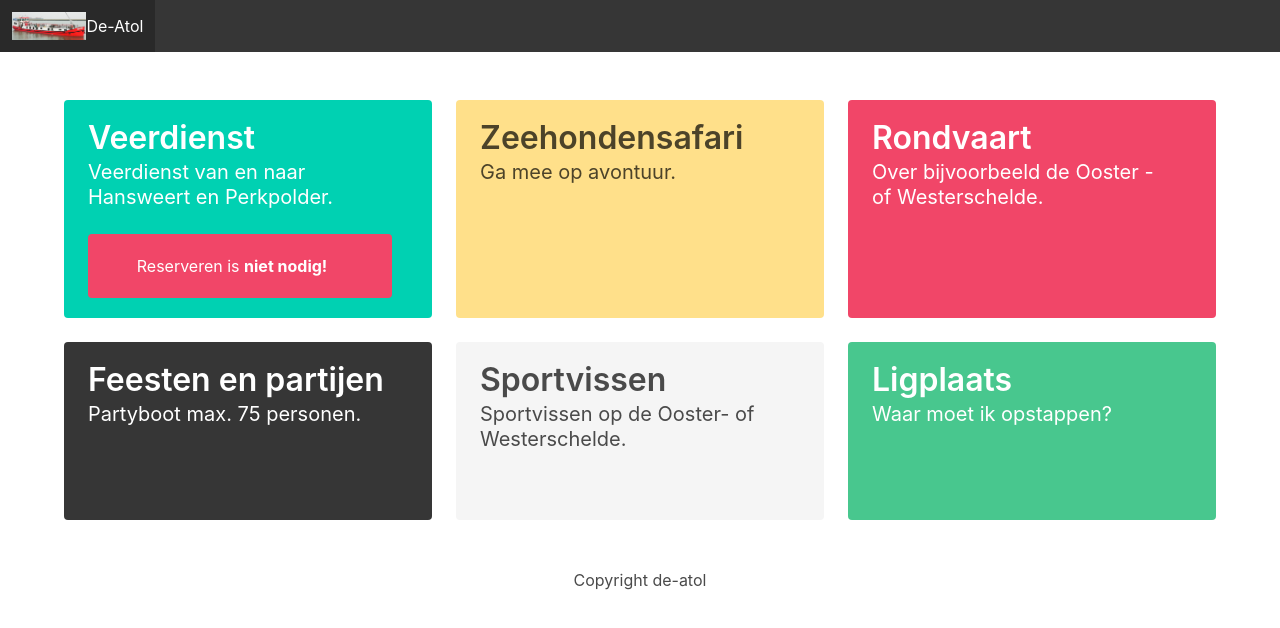
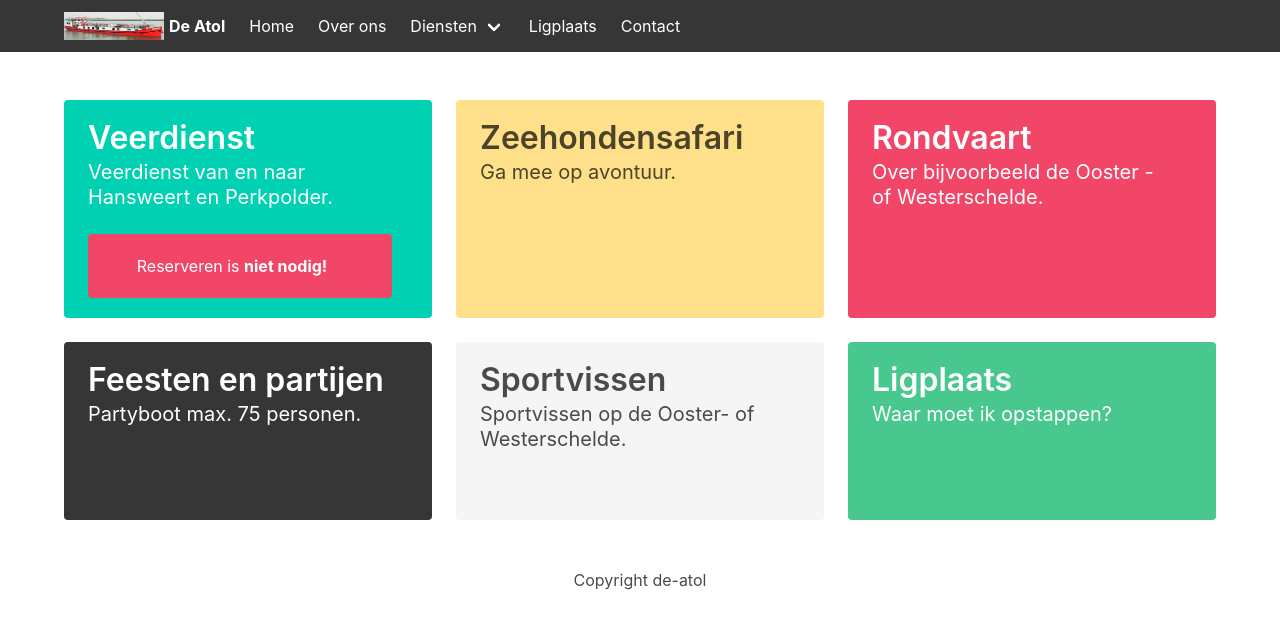
Before and after one commit to jbakker87/de-atol, an Angular app: page / in a window 1280 px wide. Shown: the top 628 px of the page. Built offline with nearby package versions, Linux system fonts and the light colour scheme.

Commit message:
header deleted, new navbar introduced

```diff
--- a/angular.json
+++ b/angular.json
@@ -88,6 +88,7 @@
               "src/assets"
             ],
             "styles": [
+              "./node_modules/@angular/material/prebuilt-themes/deeppurple-amber.css",
               "src/styles.css"
             ],
             "scripts": []
--- a/package.json
+++ b/package.json
@@ -12,10 +12,13 @@
   "private": true,
   "dependencies": {
     "@angular/animations": "~10.0.6",
+    "@angular/cdk": "^10.1.3",
     "@angular/common": "~10.0.6",
     "@angular/compiler": "~10.0.6",
     "@angular/core": "~10.0.6",
+    "@angular/flex-layout": "^10.0.0-beta.32",
     "@angular/forms": "~10.0.6",
+    "@angular/material": "^10.1.3",
     "@angular/platform-browser": "~10.0.6",
     "@angular/platform-browser-dynamic": "~10.0.6",
     "@angular/router": "~10.0.6",
--- a/src/app/app.component.html
+++ b/src/app/app.component.html
@@ -1,4 +1,4 @@
-<app-header></app-header>
+<app-sidenav></app-sidenav>
 
 <router-outlet></router-outlet>
 
--- a/src/app/header/header.component.html
+++ /dev/null
@@ -1,7 +0,0 @@
-<nav class='navbar is-dark'>
-    <div class='navbar-brand'>
-        <a class='navbar-item' routerLink=''>
-            <img src='assets/images/atol-logo.png' class='navbar-atol-logo'> De-Atol
-        </a>
-    </div>
-</nav>
--- a/src/app/header/header.component.ts
+++ /dev/null
@@ -1,15 +0,0 @@
-import { Component, OnInit } from '@angular/core';
-
-@Component({
-  selector: 'app-header',
-  templateUrl: './header.component.html',
-  styleUrls: ['./header.component.css']
-})
-export class HeaderComponent implements OnInit {
-
-  constructor() { }
-
-  ngOnInit(): void {
-  }
-
-}
--- /dev/null
+++ b/src/app/sidenav/sidenav.component.css
@@ -0,0 +1,25 @@
+.menu-spacer {
+    flex: 1 1 auto;
+}
+
+.mat-toolbar {
+    background-color: #222;
+    color: white;
+}
+
+.mat-toolbar-row {
+    padding: 0px 5px;
+}
+
+.menuitem:hover {
+    background-color: darkgray;
+}
+
+.atol-logo {
+    margin-right: 5px;
+    width: 100px;
+}
+
+.mat-drawer:not(.mat-drawer-side) {
+    height: 300px !important;
+}
--- /dev/null
+++ b/src/app/sidenav/sidenav.component.html
@@ -0,0 +1,80 @@
+<!-- <mat-toolbar color="warn">
+    <mat-toolbar-row>
+    <img src='assets/images/atol-logo.png' class='atol-logo'/>
+    <span>De-Atol</span>
+    <span class="menu-spacer"></span>
+    <div fxShow="true" fxHide.lt-md>
+        <a href="#" mat-button class='menuitem'>Home</a>
+        <a href="#" mat-button class='menuitem'>Over ons</a>
+        <a href="#" mat-button class='menuitem' routerLink="veerdienst" routerLinkActive="active">Diensten</a>
+        <a href="#" mat-button class='menuitem'>Media</a>
+        <a href="#" mat-button class='menuitem'>Nieuws</a>
+        <a href="#" mat-button class='menuitem'>Menukaart</a>
+        <a href="#" mat-button class='menuitem'>Reserveren boottochten</a>
+        <a href="#" mat-button class='menuitem'>Contact en informatie aanvraag</a>
+    </div>
+    <button mat-icon-button class='menuButton' (click)="sidenav.toggle()" fxShow="true" fxHide.gt-sm>
+        <mat-icon>menu</mat-icon>
+    </button>
+    </mat-toolbar-row>
+</mat-toolbar>
+    <mat-sidenav #sidenav mode='push'>
+    <mat-nav-list>
+        <a (click)="sidenav.toggle()" mat-list-item><mat-icon>close</mat-icon>Close</a>
+        <p><a href="#" mat-button>Home</a></p>
+        <p><a href="#" mat-button>Over ons</a></p>
+        <p><a href="#" mat-button>Diensten</a></p>
+        <p><a href="#" mat-button>Media</a></p>
+        <p><a href="#" mat-button>Nieuws</a></p>
+        <p><a href="#" mat-button>Menukaart</a></p>
+        <p><a href="#" mat-button>Reserveren boottochten</a></p>
+        <p><a href="#" mat-button>Contact en informatie aanvraag</a></p>
+    </mat-nav-list>
+    </mat-sidenav> -->
+
+    <nav class="navbar is-dark">
+        <div class="container">
+          <div class="navbar-brand">
+            <a class="navbar-item" routerLink='' style="font-weight:bold;">
+              <img src='assets/images/atol-logo.png' class='atol-logo'/>
+              De Atol
+            </a>
+            <span class="navbar-burger burger" data-target="navMenu">
+              <span></span>
+              <span></span>
+              <span></span>
+            </span>
+          </div>
+          <div id="navMenu" class="navbar-menu">
+            <div class="navbar-start">
+              <a class="navbar-item">Home</a>
+              <a class="navbar-item">Over ons</a>
+              <div class="navbar-item has-dropdown is-hoverable">
+                <a class="navbar-link">
+                  Diensten
+                </a>
+                <div class="navbar-dropdown">
+                  <a class="navbar-item">Veerdienst</a>
+                  <a class="navbar-item" routerLink='/reserveren'>Zeehondensafari</a>
+                  <a class="navbar-item">Rondvaart</a>
+                  <a class="navbar-item">Feesten en partijen</a>
+                  <a class="navbar-item">Sportvissen</a>
+                </div>
+              </div>
+              <a href="#" class="navbar-item">Ligplaats</a>
+              <a href="#" class="navbar-item">Contact</a>
+            </div>
+          </div>
+        </div>
+      </nav>
+      <script type="text/javascript">
+        (function() {
+          var burger = document.querySelector('.burger');
+          var nav = document.querySelector('#'+burger.dataset.target);
+
+          burger.addEventListener('click', function(){
+            burger.classList.toggle('is-active');
+            nav.classList.toggle('is-active');
+          });
+        })();
+      </script>
--- /dev/null
+++ b/src/app/sidenav/sidenav.component.ts
@@ -0,0 +1,42 @@
+import { Component, OnInit } from '@angular/core';
+
+@Component({
+  selector: 'app-sidenav',
+  templateUrl: './sidenav.component.html',
+  styleUrls: ['./sidenav.component.css']
+})
+export class SidenavComponent implements OnInit {
+
+  constructor() { }
+
+  ngOnInit(): void {
+
+    document.addEventListener('DOMContentLoaded', function () {
+
+      // Get all "navbar-burger" elements
+      var $navbarBurgers = Array.prototype.slice.call(document.querySelectorAll('.navbar-burger'), 0);
+
+      // Check if there are any navbar burgers
+      if ($navbarBurgers.length > 0) {
+
+        // Add a click event on each of them
+        $navbarBurgers.forEach(function ($el) {
+          $el.addEventListener('click', function () {
+
+            // Get the target from the "data-target" attribute
+            var target = $el.dataset.target;
+            var $target = document.getElementById(target);
+
+            // Toggle the class on both the "navbar-burger" and the "navbar-menu"
+            $el.classList.toggle('is-active');
+            $target.classList.toggle('is-active');
+
+          });
+        });
+      }
+
+    });
+
+  }
+
+}
--- a/src/index.html
+++ b/src/index.html
@@ -6,6 +6,8 @@
   <base href="/">
   <meta name="viewport" content="width=device-width, initial-scale=1">
   <link rel="icon" type="image/x-icon" href="favicon.ico">
+  <link href="https://fonts.googleapis.com/css?family=Roboto:300,400,500&display=swap" rel="stylesheet">
+  <link href="https://fonts.googleapis.com/icon?family=Material+Icons" rel="stylesheet">
 </head>
 <body>
   <app-root></app-root>
```
Also changed, not shown: src/app/app.module.ts (+18 -3 lines), src/custom-theme.scss (added, +38 -0 lines), src/app/header/header.component.css (deleted), 2 other files (tests, documents, lock files or other folders).
